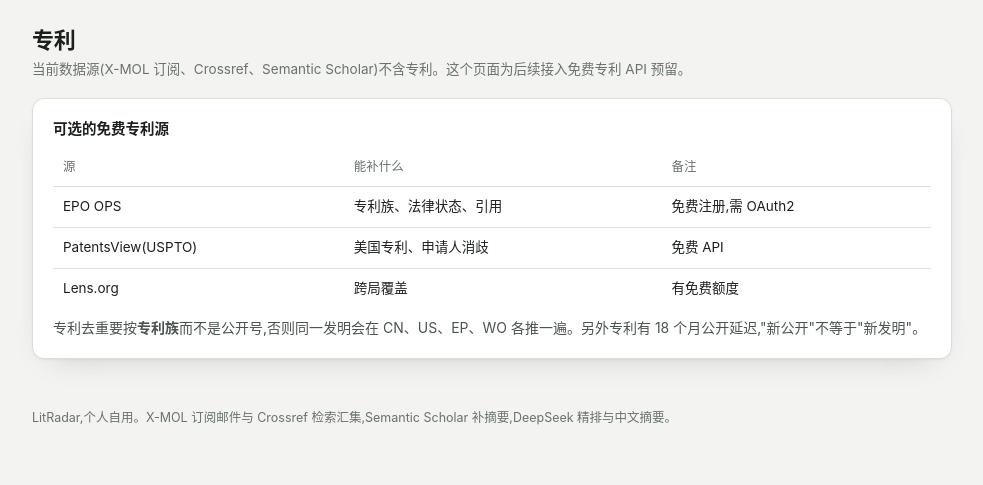
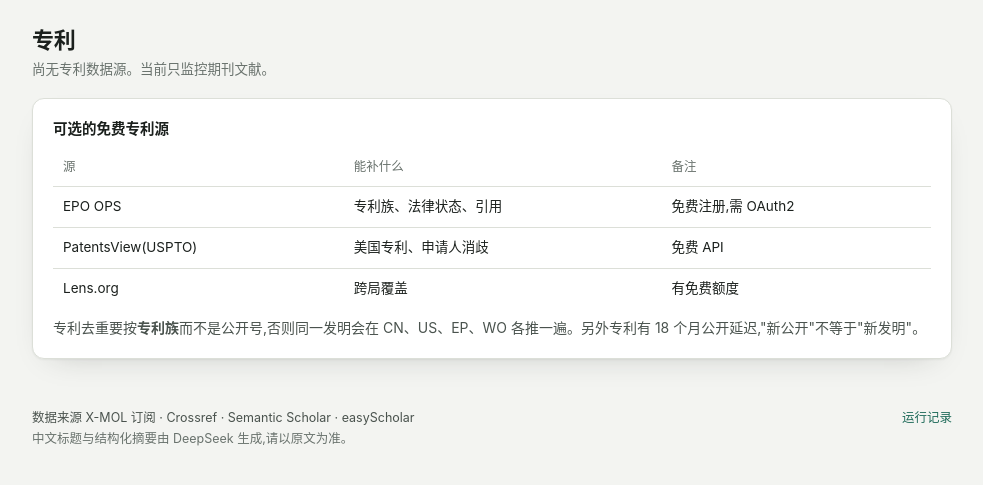
Before and after one commit to KaguraSayuki/LitRadar, a FastAPI app: page /patents in a window 1280 px wide. Shown: the part 56-541 px from the top of the page, without its empty margins (148-1131 px from the left). Run offline with FastAPI, Linux system fonts and the light colour scheme; data comes from the database, SQL or seed files in the repository; data that the repository does not hold is empty.

Commit message:
chore(web): footer attribution and copy cleanup
Replace the footer with an attribution line and rewrite several
internal-note style strings.

```diff
--- a/litradar/web/static/style.css
+++ b/litradar/web/static/style.css
@@ -482,6 +482,11 @@ h2 small { font-weight: 400; color: var(--ink-3); font-size: 13px; margin-left:
 
 /* ---------------------------------------------------------------- 页脚 / 提示条 */
 .footer { max-width: 960px; margin: 0 auto; padding: 0 20px 32px; color: var(--ink-3); font-size: 12.5px; line-height: 1.7; }
+/* 页脚 = 署名。来源那行给正文色,AI 声明压得更淡 —— 前者是事实,后者是免责 */
+.footer p { margin: 0; }
+.footer__src { display: flex; flex-wrap: wrap; align-items: baseline; gap: 2px 10px; color: var(--ink-2); }
+.footer__link { margin-left: auto; white-space: nowrap; }
+.footer__note { margin-top: 2px; color: var(--ink-3); }
 .toast {
   position: fixed; left: 50%; bottom: 24px; z-index: 50;
   transform: translate(-50%, 12px);
@@ -514,6 +519,8 @@ h2 small { font-weight: 400; color: var(--ink-3); font-size: 13px; margin-left:
   .nav { display: none; }
   .main { padding: 16px 14px calc(var(--tabbar-h) + env(safe-area-inset-bottom) + 24px); }
   .footer { padding: 0 14px calc(var(--tabbar-h) + env(safe-area-inset-bottom) + 20px); }
+  /* 窄屏上来源已经要折成两行,再把链接顶到右边会孤零零飘在第二行末尾 */
+  .footer__link { margin-left: 0; }
   .page-head { margin-bottom: 14px; }
   .page-head h1 { font-size: 21px; }
   .toolbar__right { margin-left: 0; width: 100%; }
--- a/litradar/web/templates/base.html
+++ b/litradar/web/templates/base.html
@@ -42,7 +42,16 @@
 </main>
 
 <footer class="footer">
-  LitRadar,个人自用。X-MOL 订阅邮件与 Crossref 检索汇集,Semantic Scholar 补摘要,DeepSeek 精排与中文摘要。
+  {# 页脚的职责是**署名**,不是讲实现。所以只列数据来源,外加一条 AI 生成声明
+     (中文标题/摘要是模型写的,不声明容易被误当成原文)。
+     之前那版写成了"X-MOL 邮件与 Crossref 检索汇集,Semantic Scholar 补摘要,
+     DeepSeek 精排"—— 既是废话(单用户,谁不知道自己在用什么),又已经过时
+     (Crossref 检索早关了,现在是拿它做元数据;滚雪球和 easyScholar 完全没提)。 #}
+  <p class="footer__src">
+    数据来源 X-MOL 订阅 · Crossref · Semantic Scholar · easyScholar
+    <a class="footer__link" href="/stats#run">运行记录</a>
+  </p>
+  <p class="footer__note">中文标题与结构化摘要由 DeepSeek 生成,请以原文为准。</p>
 </footer>
 
 {# 手机底部标签栏(桌面隐藏) #}
--- a/litradar/web/templates/interests.html
+++ b/litradar/web/templates/interests.html
@@ -6,7 +6,7 @@
 <div class="page-head">
   <div>
     <h1>检索词与偏好</h1>
-    <p class="page-sub">这是你自己的配置文件,不是账号。改检索词、排序偏好或过滤规则,保存后下次排序生效。</p>
+    <p class="page-sub">改检索词、排序偏好或过滤规则,保存后下次排序生效。</p>
   </div>
 </div>
 
--- a/litradar/web/templates/patents.html
+++ b/litradar/web/templates/patents.html
@@ -6,7 +6,7 @@
 <div class="page-head">
   <div>
     <h1>专利</h1>
-    <p class="page-sub">当前数据源(X-MOL 订阅、Crossref、Semantic Scholar)不含专利。这个页面为后续接入免费专利 API 预留。</p>
+    <p class="page-sub">尚无专利数据源。当前只监控期刊文献。</p>
   </div>
 </div>
 
```
